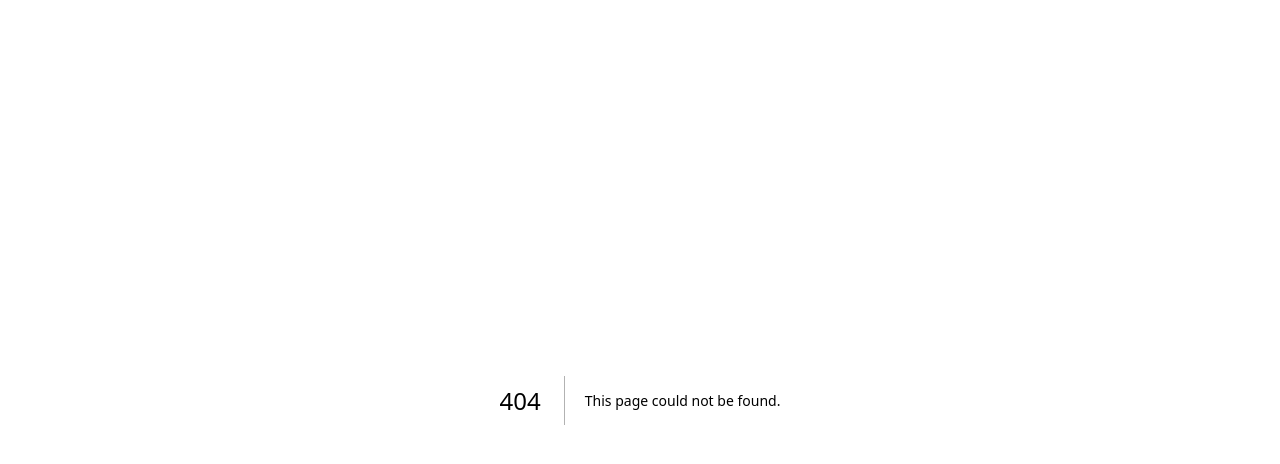
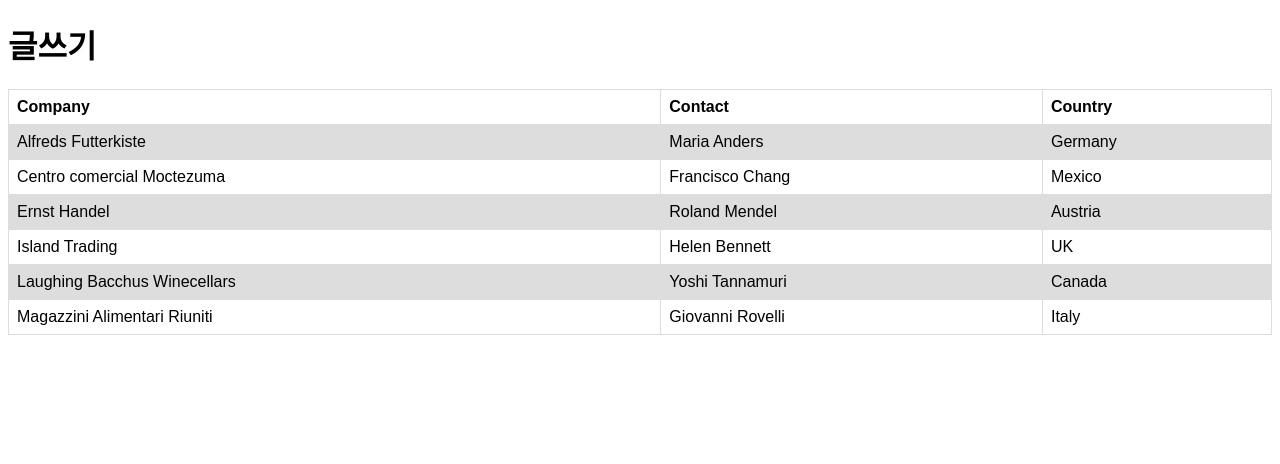
Before and after one commit to mandlake/baekjoon-rod-frontend, a Next.js app: page /articles/new-article in a window 1280 px wide. Before the commit this address had no page. Shown: the top 464 px of the page. Built offline with nearby package versions, Linux system fonts and the light colour scheme.

Commit message:
240326 add articles

```diff
--- /dev/null
+++ b/app/articles/company/article.css
@@ -0,0 +1,16 @@
+table {
+  font-family: arial, sans-serif;
+  border-collapse: collapse;
+  width: 100%;
+}
+
+td,
+th {
+  border: 1px solid #dddddd;
+  text-align: left;
+  padding: 8px;
+}
+
+tbody tr:nth-child(odd) {
+  background-color: #dddddd;
+}
--- /dev/null
+++ b/app/articles/new-article/article.css
@@ -0,0 +1,16 @@
+table {
+  font-family: arial, sans-serif;
+  border-collapse: collapse;
+  width: 100%;
+}
+
+td,
+th {
+  border: 1px solid #dddddd;
+  text-align: left;
+  padding: 8px;
+}
+
+tbody tr:nth-child(odd) {
+  background-color: #dddddd;
+}
--- /dev/null
+++ b/app/articles/new-article/page.tsx
@@ -0,0 +1,68 @@
+"use client";
+
+import "./article.css";
+
+interface IArticle {
+  company: string;
+  contact: string;
+  country: string;
+}
+
+const Main = (props: IArticle) => {
+  return (
+    <>
+      <tr>
+        <td>{props.company}</td>
+        <td>{props.contact}</td>
+        <td>{props.country}</td>
+      </tr>
+    </>
+  );
+};
+
+const Articles = () => {
+  const articles = [
+    {
+      company: "Alfreds Futterkiste",
+      contact: "Maria Anders",
+      country: "Germany",
+    },
+    {
+      company: "Centro comercial Moctezuma",
+      contact: "Francisco Chang",
+      country: "Mexico",
+    },
+    { company: "Ernst Handel", contact: "Roland Mendel", country: "Austria" },
+    { company: "Island Trading", contact: "Helen Bennett", country: "UK" },
+    {
+      company: "Laughing Bacchus Winecellars",
+      contact: "Yoshi Tannamuri",
+      country: "Canada",
+    },
+    {
+      company: "Magazzini Alimentari Riuniti",
+      contact: "Giovanni Rovelli",
+      country: "Italy",
+    },
+  ];
+  const articleList = articles.map((v, i) => (
+    <Main key={i} company={v.company} contact={v.contact} country={v.country} />
+  ));
+  return (
+    <>
+      <h1>글쓰기</h1>
+      <table>
+        <thead>
+          <tr>
+            <th>Company</th>
+            <th>Contact</th>
+            <th>Country</th>
+          </tr>
+        </thead>
+        <tbody>{articleList}</tbody>
+      </table>
+    </>
+  );
+};
+
+export default Articles;
--- a/app/login/page.tsx
+++ b/app/login/page.tsx
@@ -39,7 +39,7 @@ const Login = () => {
         alert("비밀번호가 틀렸습니다. 다시 입력해주세요.");
       } else {
         alert("회원가입에 성공했습니다.");
-        router.push("/");
+        router.push("/articles/new-article");
       }
     });
   };
```
Also changed, not shown: app/articles/company/page.tsx (added, +94 -0 lines).
